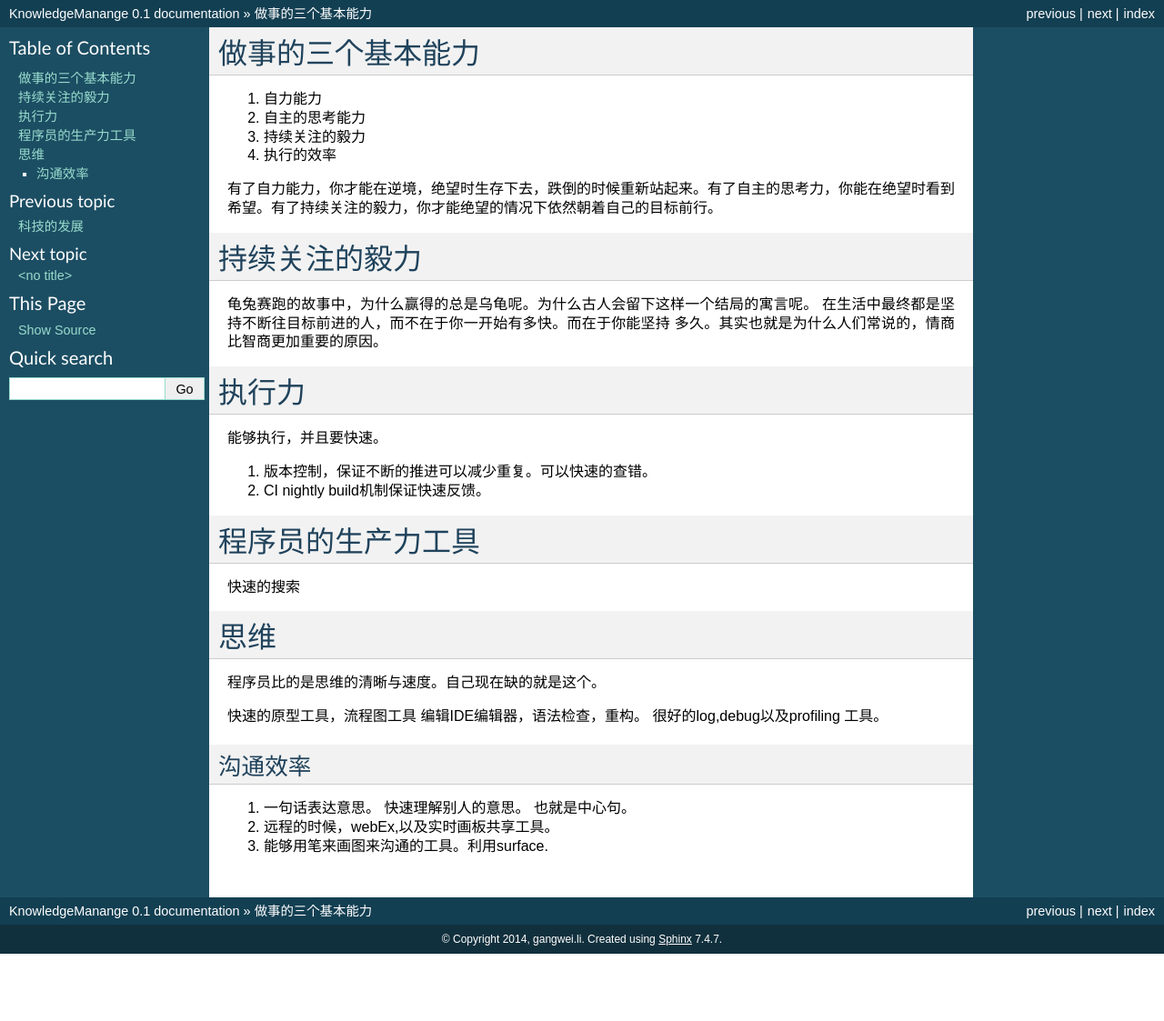
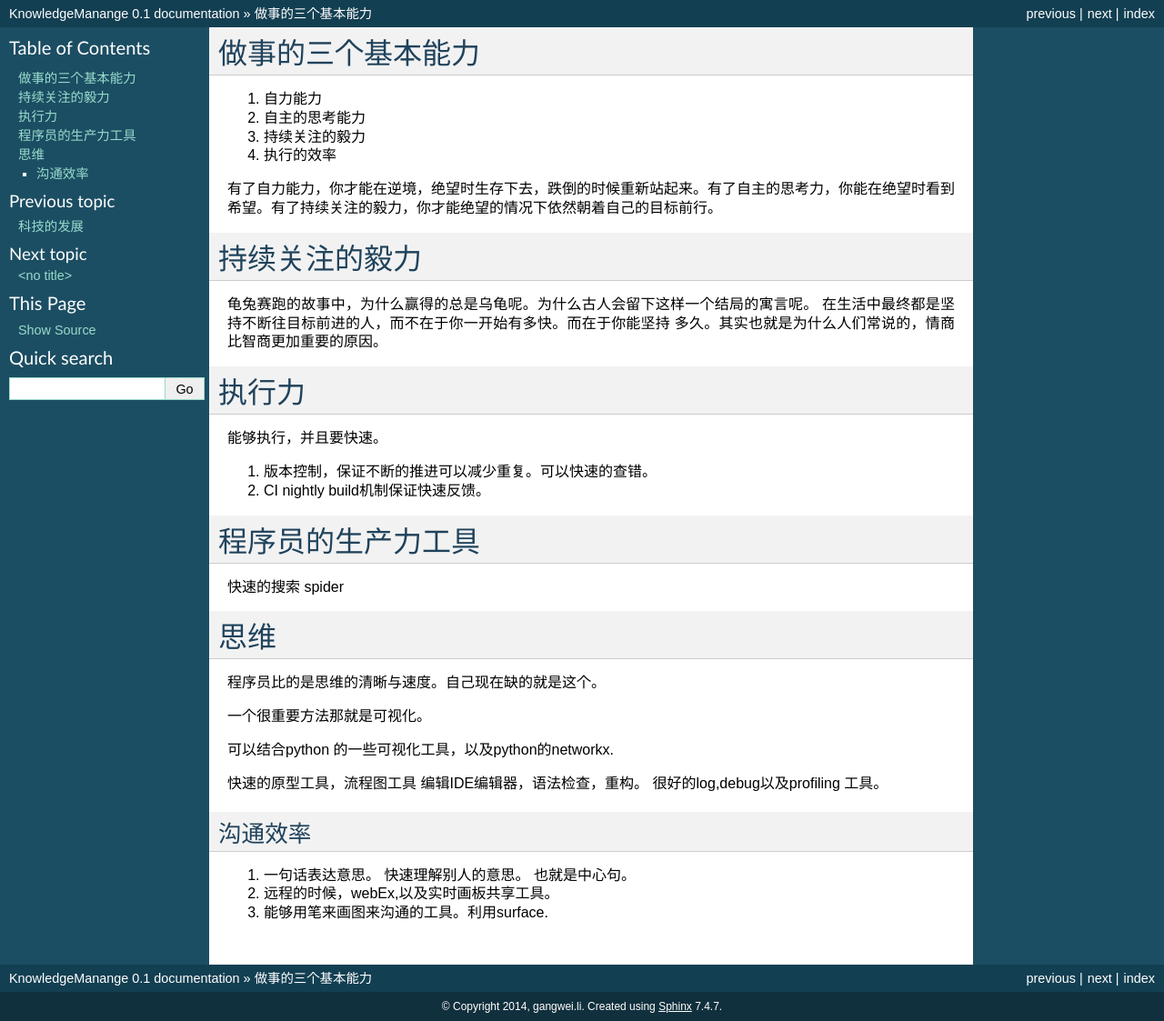
Before and after one commit to gwli/KnowledgeManagement, a Sphinx documentation site: the page built from source/Stage_2.rst, in a window 1280 px wide. Shown: the whole page at 91% size. Built offline with Sphinx 7.4.7, drawn with Linux system fonts in a browser that asks for light colours; formulas are drawn with MathJax 3; before the commit the page ends 1049 px from its top, so only the background shows below that.

Commit message:
程序员的生产力工具

```diff
--- a/source/Stage_2.rst
+++ b/source/Stage_2.rst
@@ -27,12 +27,18 @@
 
 程序员的生产力工具
 ==================
+
 快速的搜索
+spider
 
 思维
 ====
 
 程序员比的是思维的清晰与速度。自己现在缺的就是这个。
+
+一个很重要方法那就是可视化。
+
+可以结合python 的一些可视化工具，以及python的networkx.
 
 快速的原型工具，流程图工具
 编辑IDE编辑器，语法检查，重构。
```
